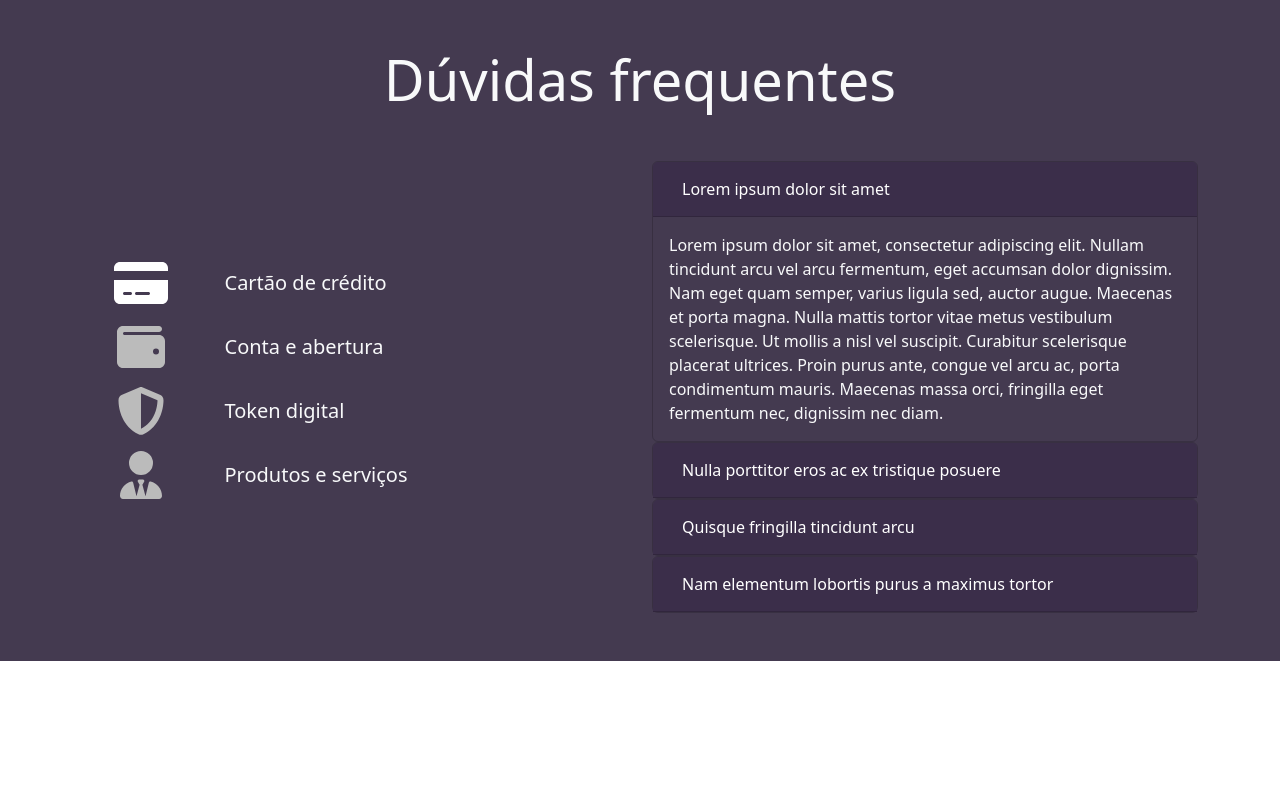
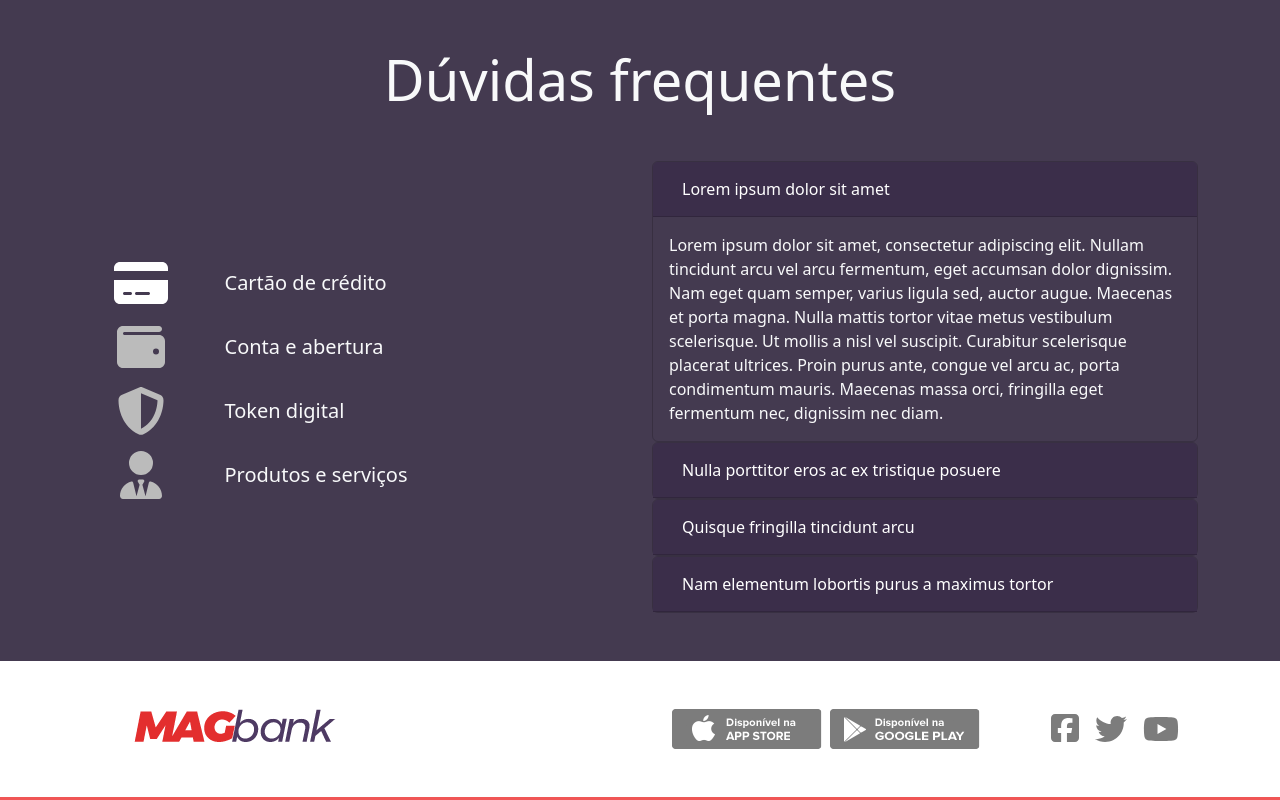
Before and after one commit to silvasouzaadriano/magbank, a React (Create React App) app: page / in a window 1280 px wide. Shown: the part 2690-3490 px from the top of the page. Before the commit the page ends 3351 px from the top, so only its background shows below. Built offline with nearby package versions, Linux system fonts and the light colour scheme.

Commit message:
feat(footer): Component creation and styling

```diff
--- a/src/App.js
+++ b/src/App.js
@@ -6,6 +6,7 @@ import CardList from './components/CardList';
 import CenteredButton from './components/CenteredButton';
 import Institutional from './components/Institutional';
 import Faq from './components/Faq';
+import Footer from './components/Footer';
 import './App.scss';
 
 
@@ -22,6 +23,8 @@ const App = () => (
 
     <Institutional />
     <Faq />
+    <Footer />
+
   </div>
 );
 
--- /dev/null
+++ b/src/components/Footer/index.js
@@ -0,0 +1,63 @@
+import React from 'react';
+import { Container, Row, Col, Image } from 'react-bootstrap';
+import { FontAwesomeIcon } from '@fortawesome/react-fontawesome';
+import {
+  faFacebookSquare,
+  faTwitter,
+  faYoutube,
+} from '@fortawesome/free-brands-svg-icons';
+import logo from '../../assets/MAGbank.png';
+import applestore from '../../assets/applestore.png';
+import googleplay from '../../assets/googleplay.png';
+
+import './index.scss';
+
+const Footer = () => (
+  <footer className='footer'>
+    <Container>
+      <Row className='text-center py-5'>
+        <Col xs={12} lg={6} className='text-lg-left mb-5 mb-lg-0'>
+          <Image src={logo} className ="logo" />
+        </Col>
+
+        <Col xs={12} lg={4} className="mb-5-mb-lg-0">
+          <Image src={applestore} />
+          <Image src={googleplay} className='mx-2' />
+        </Col>
+
+        <Col
+          xs={12}
+          lg={2}
+          className='d-flex align-items-center justify-content-center'
+        >
+          <a
+            href='http://facebook.com/'
+            target='_blank'
+            rel='noopener noreferrer'
+          >
+            <FontAwesomeIcon
+              icon={faFacebookSquare}
+              color='#7c7c7c'
+              size='2x'
+              className="mx-2"
+            />
+          </a>
+          <FontAwesomeIcon
+            icon={faTwitter}
+            color='#7c7c7c'
+            size='2x'
+            className='mx-2'
+          />
+          <FontAwesomeIcon
+            icon={faYoutube}
+            color='#7c7c7c'
+            size='2x'
+            className='mx-2'
+          />
+        </Col>
+      </Row>
+    </Container>
+  </footer>
+);
+
+export default Footer;
--- /dev/null
+++ b/src/components/Footer/index.scss
@@ -0,0 +1,23 @@
+@import '../../variables';
+
+.footer {
+  border-bottom: 0.2rem solid $color-secondary;
+}
+
+.logo {
+  margin-right: 15rem;
+
+  @media screen and (max-width:992px) {
+    margin-right: 0;
+  }
+
+}
+
+
+.mb-5-mb-lg-0 {
+  padding: 3rem 0;
+
+  @media (min-width: 992px) {
+    padding: 0;
+  }
+}
```
